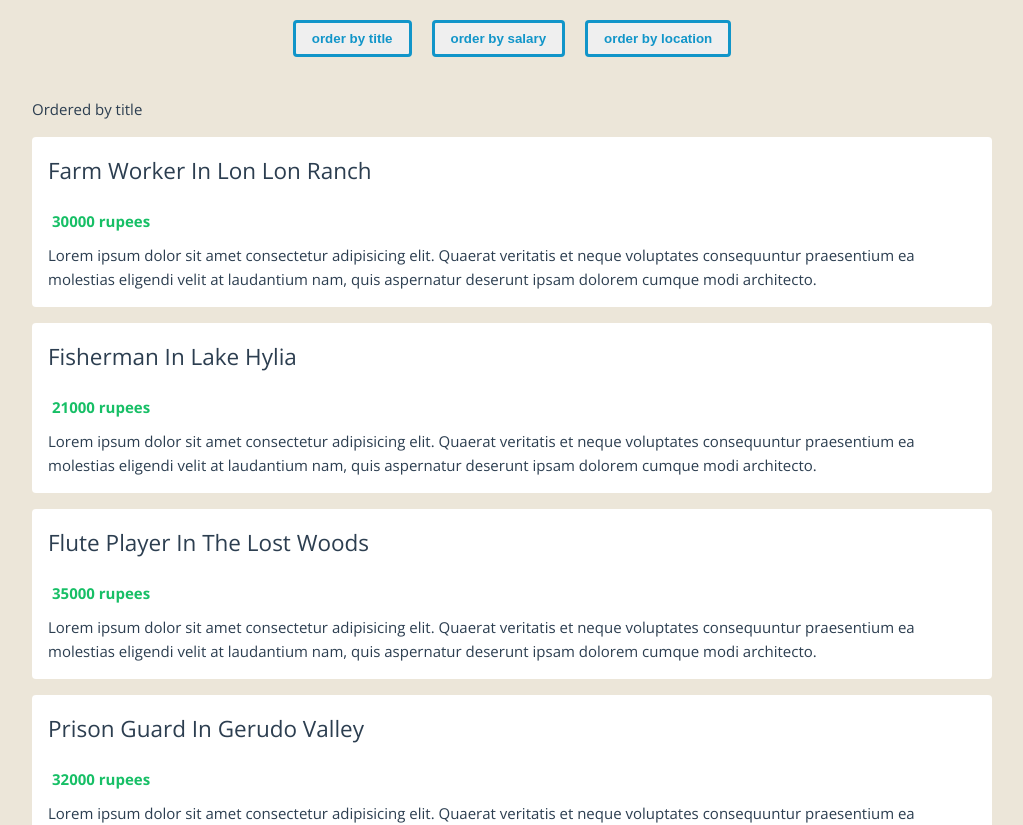
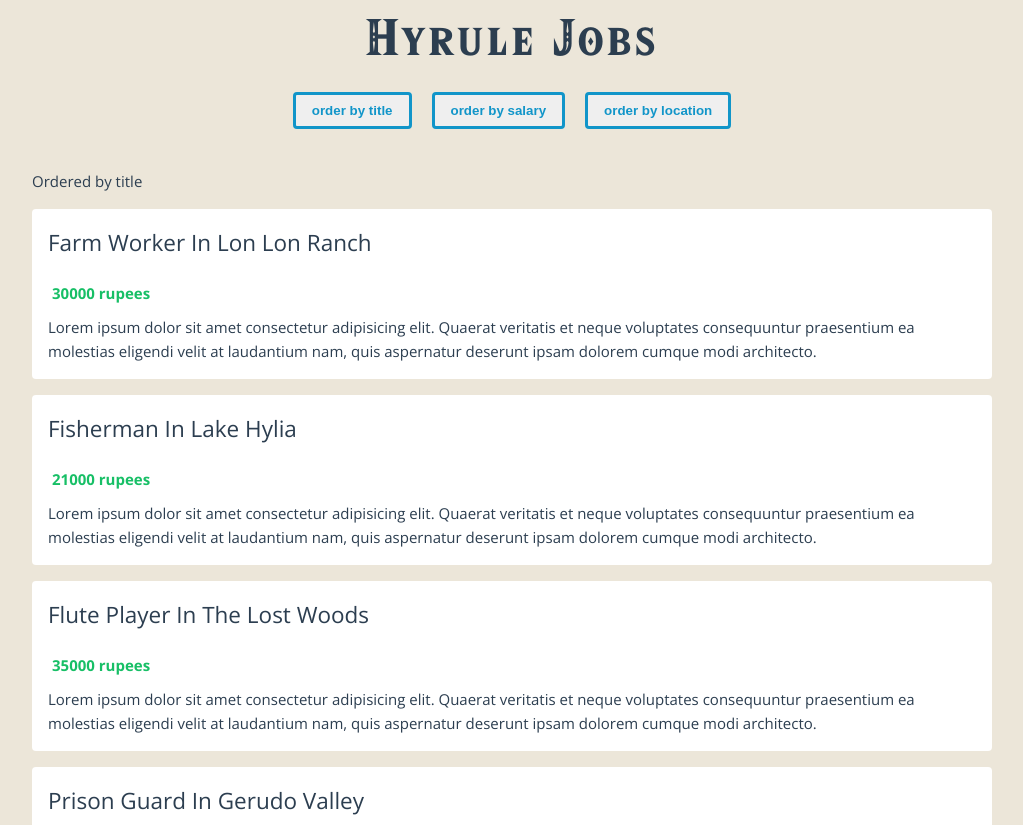
Before and after one commit to d85/vue-typescript-example, a Vue app: page / in a window 1280 px wide. Shown: the top 825 px of the page, without its empty margins (128-1151 px from the left). Built offline with nearby package versions, Linux system fonts and the light colour scheme.

Commit message:
Add custom font for header

```diff
--- a/src/App.vue
+++ b/src/App.vue
@@ -1,6 +1,9 @@
 <template>
   <div class="app">
     <header>
+      <div class="title">
+        <h1>Hyrule Jobs</h1>
+      </div>
       <div class="order">
         <button @click="handleClick('title')">order by title</button>
         <button @click="handleClick('salary')">order by salary</button>
@@ -49,4 +52,8 @@ button {
   cursor: pointer;
   font-weight: bold;
 }
+
+header h1 {
+  font-size: 3em;
+}
 </style>
--- a/src/assets/main.css
+++ b/src/assets/main.css
@@ -5,3 +5,13 @@ body {
   font-family: 'Open Sans';
   background: #ece6d9;
 }
+
+@font-face {
+  font-family: HyliaSerif;
+  src: url("HyliaSerifBeta-Regular.otf") format("opentype");
+}
+
+h1 {
+  font-family: HyliaSerif;
+  letter-spacing: 4px;
+}
```
Also changed, not shown: src/assets/HyliaSerifBeta-Regular.otf (added).
